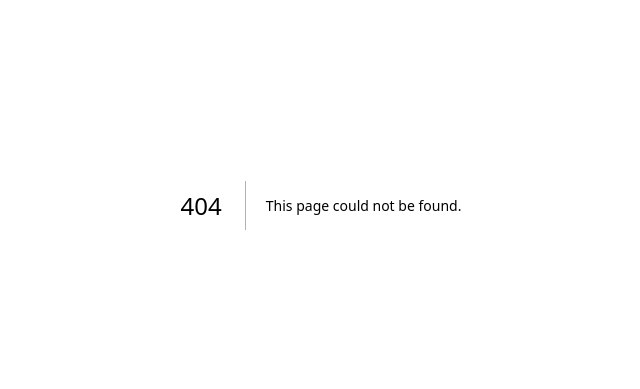
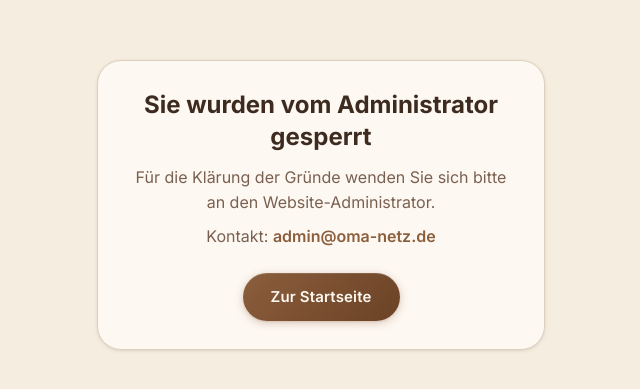
Before and after one commit to Yevhenii1951/Oma_netz_final_project_Valerija_Yevhenii, a Next.js app: page /banned in a window 1280 px wide. Before the commit this address had no page. Shown: the part 195-584 px from the top of the page, without its empty margins (319-959 px from the left). Built offline with nearby package versions, Linux system fonts and the light colour scheme; a web font is replaced by a local one.

Commit message:
banned wenn User logint, wenn auf andere Seite zu uberscpringen versucht

```diff
--- /dev/null
+++ b/src/app/banned/page.tsx
@@ -0,0 +1,43 @@
+import { signOut } from '@/auth'
+
+export default function BannedPage() {
+	const supportEmail = process.env.SUPPORT_EMAIL ?? 'admin@oma-netz.de'
+
+	return (
+		<div className='min-h-screen bg-[#f5ede0] flex items-center justify-center p-4'>
+			<div className='w-full max-w-md card p-7 text-center'>
+				<h1 className='text-2xl font-bold text-[#3d2b1f]'>
+					Sie wurden vom Administrator gesperrt
+				</h1>
+				<p className='text-[#7a6050] mt-3'>
+					Für die Klärung der Gründe wenden Sie sich bitte an den
+					Website-Administrator.
+				</p>
+				<p className='text-[#7a6050] mt-2'>
+					Kontakt:{' '}
+					<a
+						href={`mailto:${supportEmail}`}
+						className='text-[#8b5e3c] font-semibold hover:text-[#6b4226]'
+					>
+						{supportEmail}
+					</a>
+				</p>
+				<div className='mt-6'>
+					<form
+						action={async () => {
+							'use server'
+							await signOut({ redirectTo: '/' })
+						}}
+					>
+						<button
+							type='submit'
+							className='btn-primary inline-flex justify-center'
+						>
+							Zur Startseite
+						</button>
+					</form>
+				</div>
+			</div>
+		</div>
+	)
+}
```
